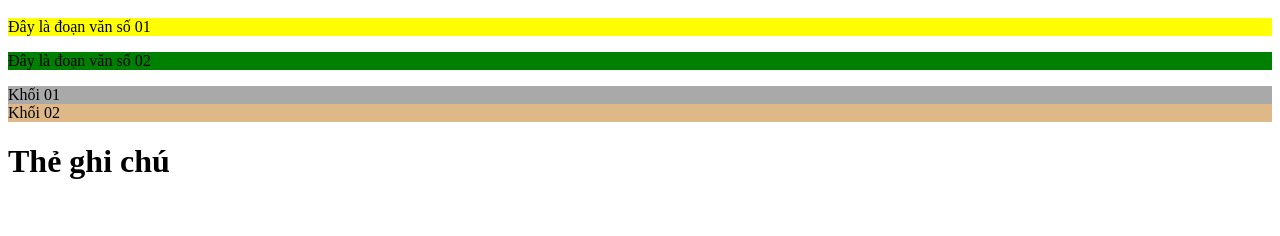
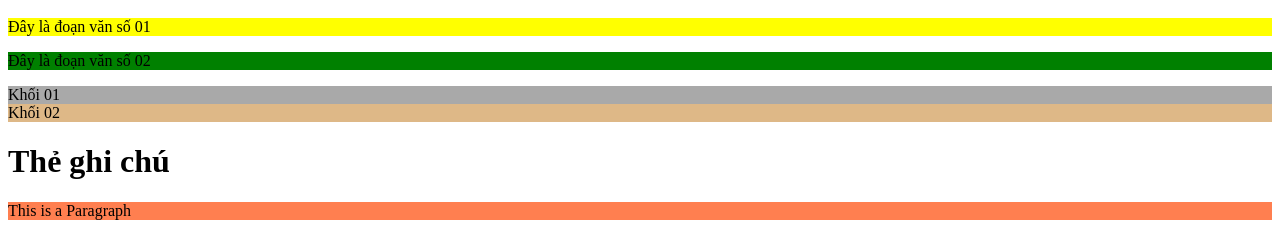
Before and after one commit to hpboy92/GitProject, a plain HTML site: page source/demoWeb.html in a window 1280 px wide. Shown: the part 721-957 px from the top of the page. Before the commit the page ends 923 px from the top, so only its background shows below. Drawn offline with Linux system fonts and the light colour scheme.

Commit message:
update file demoWeb.html

```diff
--- a/source/demoWeb.html
+++ b/source/demoWeb.html
@@ -43,5 +43,6 @@
     </div>
     <h1>Thẻ ghi chú</h1>
     <!--Đây là một dòng ghi chú-->
+    <p title="This is a code" style="background-color: coral;">This is a Paragraph</p>
 </body>
 </html>
```
